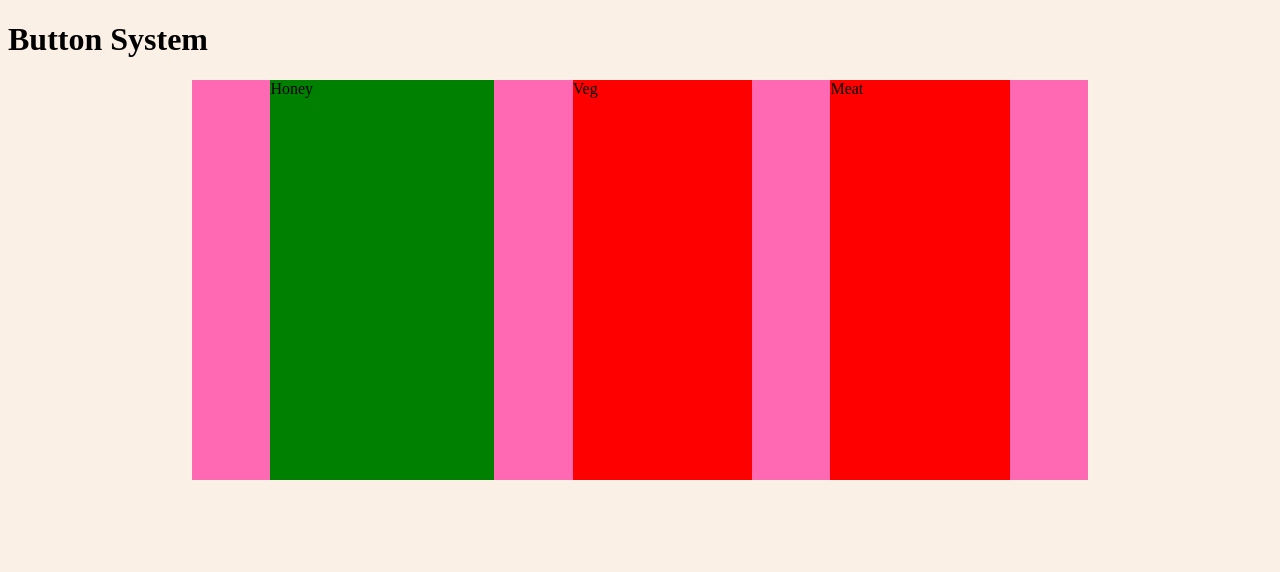
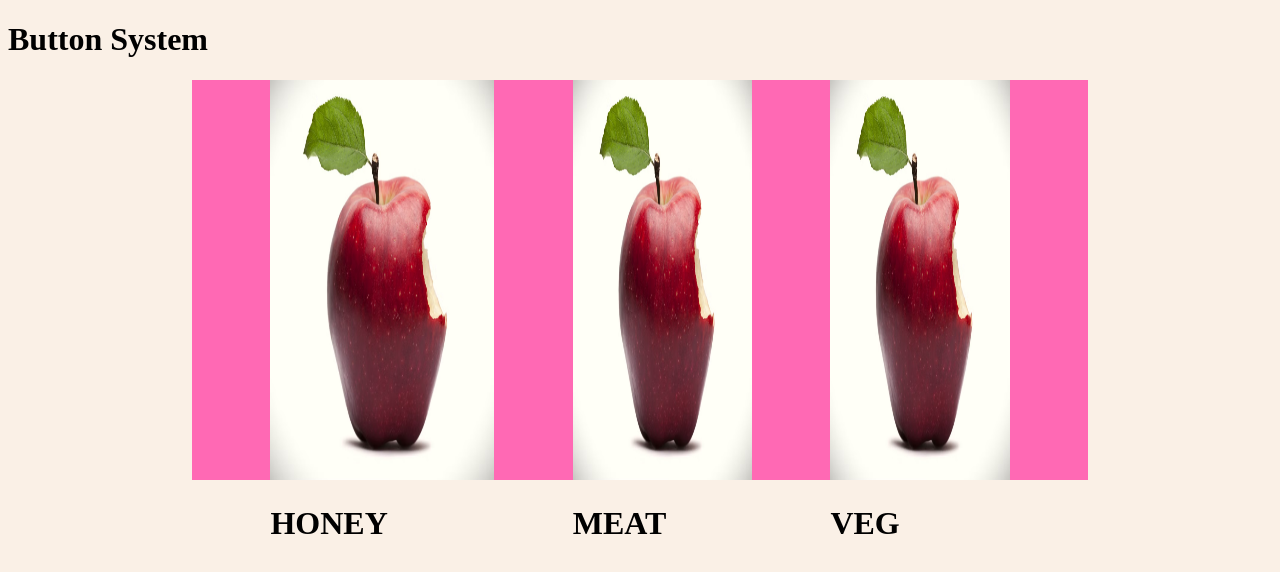
Before and after one commit to rockyhenderson/large-scale-content-system, a plain HTML site: page Button.html in a window 1280 px wide. Drawn offline with nearby package versions, Linux system fonts and the light colour scheme.

Commit message:
filler img added

```diff
--- a/Button.html
+++ b/Button.html
@@ -9,25 +9,20 @@
     <title>SortingSystemMk1</title>
   </head>
   <body>
-    <h1> Button System</h1>
+    <h1>Button System</h1>
     <div class="content-row">
       <div class="main-product">
-            Honey
+        <img class="product-img" src="\img\filler.jpg" />
+        <h1>HONEY</h1>
       </div>
       <div class="sub-product">
-            Veg
+        <img class="product-img" src="\img\filler.jpg" />
+        <h1>MEAT</h1>
       </div>
       <div class="sub-product">
-                Meat
+        <img class="product-img" src="\img\filler.jpg" />
+        <h1>VEG</h1>
       </div>
     </div>
-
-
-
-
-
-
-
-
   </body>
 </html>
--- a/style.css
+++ b/style.css
@@ -79,3 +79,7 @@ button{
     background-color: red;
     width:20%;
 }
+.product-img{
+    width:100%;
+    height:100%;
+}
```
Lines whose indentation alone changed are shown as unchanged.
